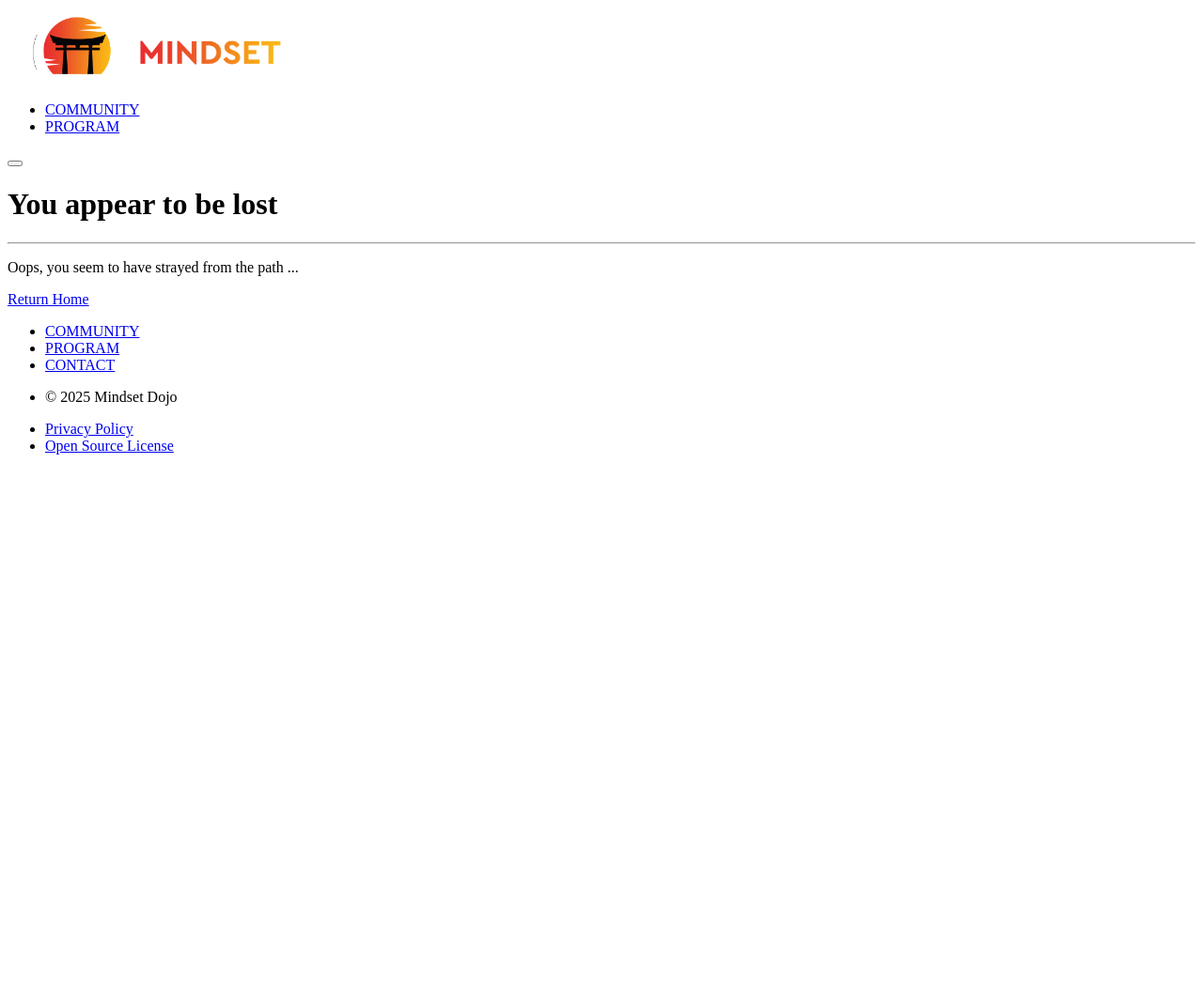
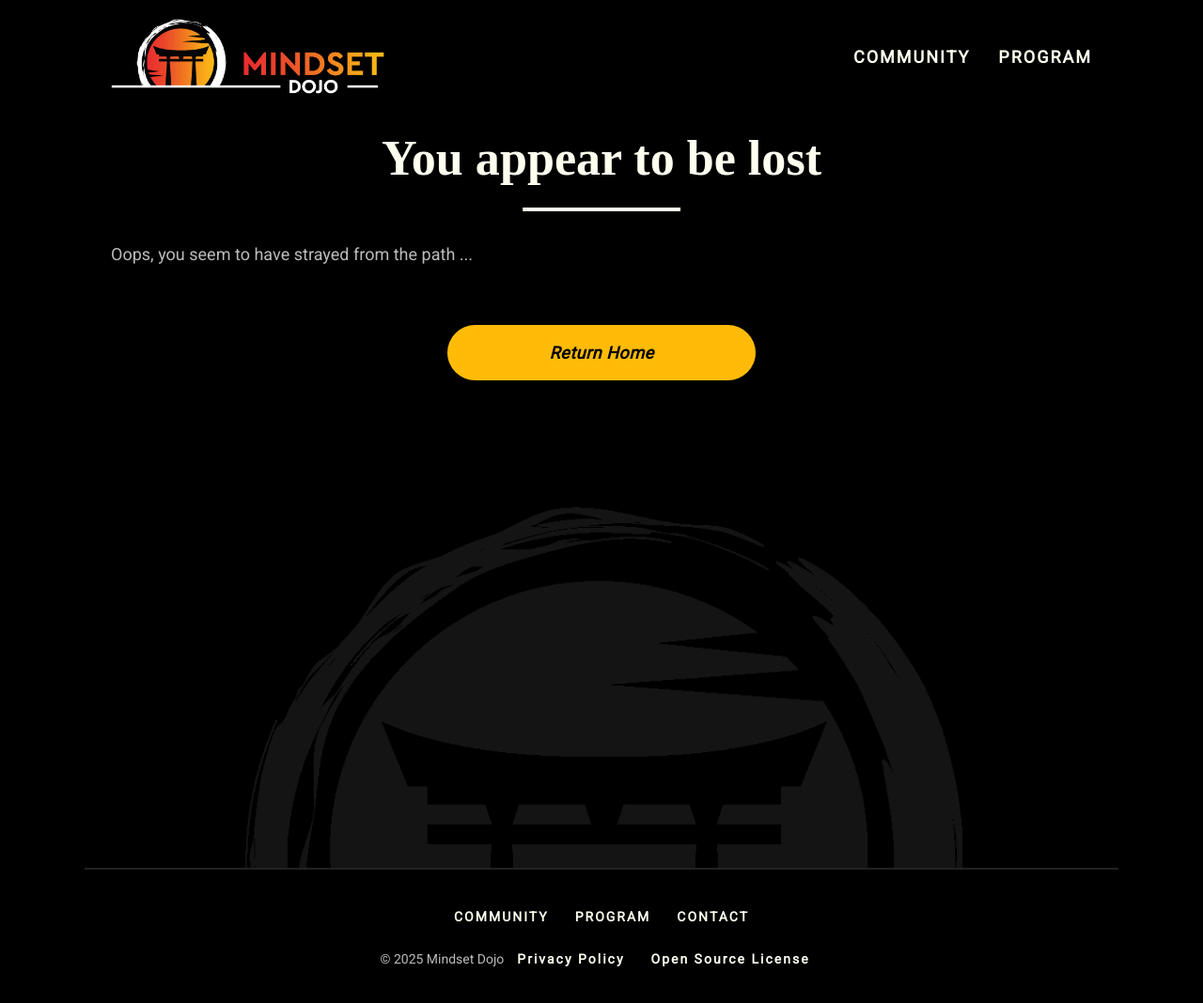
Before and after one commit to mindset-dojo/mindset-dojo.github.io, a Jekyll site: the page built from 404.md, in a window 1280 px wide and 1113 px high. Shown: the top 1068 px of the window at 94% size. Built offline with Jekyll 4.4.1, drawn with Linux system fonts in a browser that asks for light colours; some web fonts are replaced; our own code applies the rules of GitHub Pages for plain Markdown files.

Commit message:
fix: change head called assets so that they use dynamically generated relative urls.

```diff
--- a/_includes/head.html
+++ b/_includes/head.html
@@ -6,9 +6,9 @@
 	<meta http-equiv="X-UA-Compatible" content="IE=edge">
 	<meta name="viewport" content="width=device-width, initial-scale=1">
 	<meta name="robots" content="max-image-preview:large">
-	<link rel="preload" href="./assets/libs/google/fonts/afacad-v1-latin-700.woff2" crossorigin="anonymous" as="font" type="font/woff2">
-	<link rel="preload" href="./assets/libs/google/fonts/roboto-v47-latin-regular.woff2" crossorigin="anonymous" as="font" type="font/woff2">
-	<link rel="stylesheet" href="./assets/css/md.css" media="all">
+	<link rel="preload" href="{{'/assets/libs/google/fonts/afacad-v1-latin-700.woff2' | relative_url}}" crossorigin="anonymous" as="font" type="font/woff2">
+	<link rel="preload" href="{{'/assets/libs/google/fonts/roboto-v47-latin-regular.woff2' | relative_url}}" crossorigin="anonymous" as="font" type="font/woff2">
+	<link rel="stylesheet" href="{{'/assets/css/md.css' | relative_url}}" media="all">
 
 	{% comment %}
     Canonical URL only included if page.url exists and is not the root.
@@ -18,8 +18,8 @@
       <link rel="canonical" href="{{ page.url | relative_url }}">
     {% endif %}
 
-	<link rel="icon" href="./assets/favicon.png" sizes="32x32">
-	<link rel="icon" href="./assets/favicon.png" sizes="192x192">
-	<link rel="apple-touch-icon" href="./assets/favicon.png">
-	<meta name="msapplication-TileImage" content="./assets/favicon.png">
+	<link rel="icon" href="{{'/assets/favicon.png' | relative_url}}" sizes="32x32">
+	<link rel="icon" href="{{'/assets/favicon.png' | relative_url}}" sizes="192x192">
+	<link rel="apple-touch-icon" href="{{'/assets/favicon.png' | relative_url}}">
+	<meta name="msapplication-TileImage" content="{{'/assets/favicon.png' | relative_url}}">
 </head>
```
